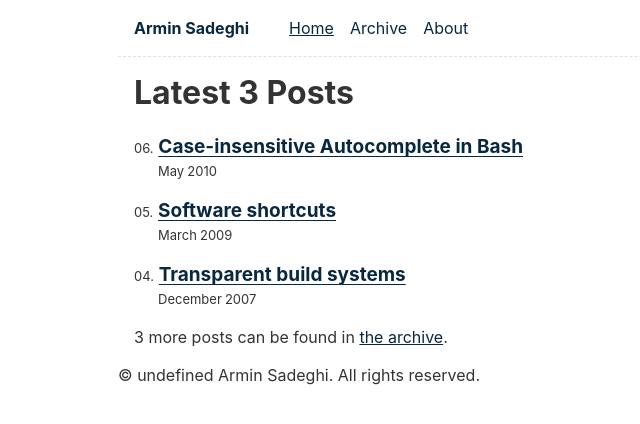
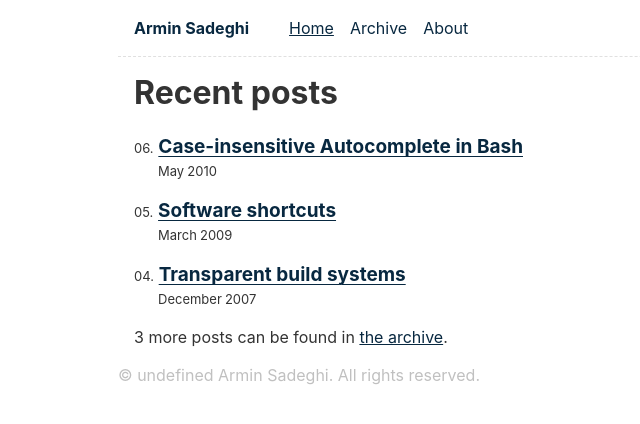
Before and after one commit to asadeghi/arminsadeghi.com, an Eleventy site: page content/index.njk in a window 1280 px wide. Shown: the whole page, without its empty margins (202-842 px from the left). Built offline with nearby package versions, Linux system fonts and the light colour scheme; Eleventy itself is replaced by a stand-in of ours; files that its build step writes are made by us from their sources.

Commit message:
Fix licence. Adjust footer style.

```diff
--- a/content/index.njk
+++ b/content/index.njk
@@ -7,7 +7,7 @@ numberOfLatestPostsToShow: 3
 ---
 {% set postsCount = collections.posts | length %}
 {% set latestPostsCount = postsCount | min(numberOfLatestPostsToShow) %}
-<h1>Latest {{ latestPostsCount }} Post{% if latestPostsCount != 1 %}s{% endif %}</h1>
+<h1>Recent post{% if latestPostsCount != 1 %}s{% endif %}</h1>
 
 {% set postslist = collections.posts | head(-1 * numberOfLatestPostsToShow) %}
 {% set postslistCounter = postsCount %}
--- a/public/css/index.css
+++ b/public/css/index.css
@@ -1,8 +1,8 @@
 /* Defaults */
 :root {
   --font-family: -apple-system, system-ui, sans-serif;
-    --font-family-monospace: Consolas, Menlo, Monaco, Andale Mono WT,
-        Andale Mono, Lucida Console, Lucida Sans Typewriter, DejaVu Sans Mono,
+  --font-family-monospace: Consolas, Menlo, Monaco, Andale Mono WT, Andale Mono,
+    Lucida Console, Lucida Sans Typewriter, DejaVu Sans Mono,
     Bitstream Vera Sans Mono, Liberation Mono, Nimbus Mono L, Courier New,
     Courier, monospace;
 }
@@ -280,3 +280,7 @@ a[href].header-anchor:focus,
 h2 + .header-anchor {
   font-size: 1.5em;
 }
+
+footer {
+  color: var(--color-gray-50);
+}
```
Also changed, not shown: README.md, 1 other file. Lines whose indentation alone changed are shown as unchanged.
